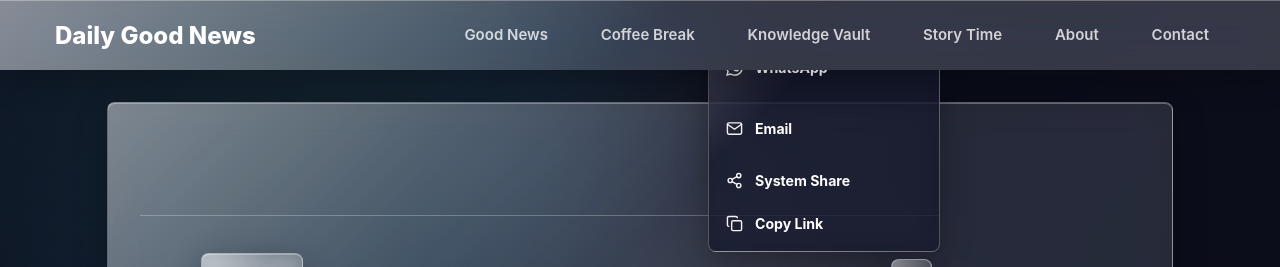
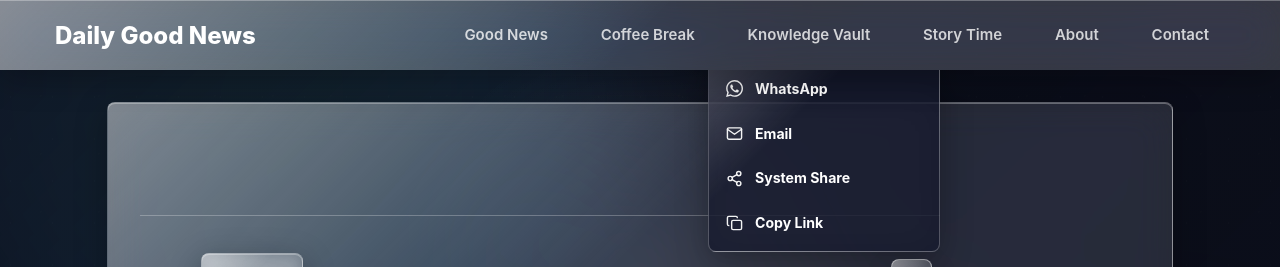
Before and after one commit to skillsharer/dailygoodnews-frontend, a Flask app: template templates/article_item.html in a window 1280 px wide, after a click on "Share". Shown: the top 267 px of the page. Run offline with Flask 3, Linux system fonts and the light colour scheme; the template is opened without the code that fills it, so the values that code supplies are empty; parts of the project's set-up code (start-up, migrations or seed data) failed here and were passed over.

Commit message:
Fixed dropdown menu

```diff
--- a/static/css/components.css
+++ b/static/css/components.css
@@ -1763,43 +1763,56 @@ h2.section-title::after {
     backdrop-filter: var(--blur-md) saturate(160%);
     box-shadow: var(--shadow-panel);
     transform-origin: bottom right;
+    overflow: hidden;
 }
 
 .share-menu-item {
+    box-sizing: border-box;
     display: grid;
     grid-template-columns: 1.15rem 1fr;
     align-items: center;
     gap: 0.65rem;
     width: 100%;
-    min-height: 2.45rem;
-    padding: 0.55rem 0.65rem;
+    height: 2.55rem;
+    min-height: 2.55rem;
+    margin: 0;
+    padding: 0 0.65rem;
     border: 0;
     border-radius: calc(var(--radius-md) - 2px);
     background: transparent;
     color: var(--color-text);
-    font: inherit;
+    font-family: inherit;
     font-size: 0.88rem;
     font-weight: 750;
     line-height: 1.1;
     text-align: left;
     text-decoration: none;
     cursor: pointer;
-    transition: background 0.18s ease, transform 0.18s ease, color 0.18s ease;
+    white-space: nowrap;
+    transition: background 0.18s ease, color 0.18s ease;
 }
 
 .share-menu-item:hover,
 .share-menu-item:focus-visible,
 .share-menu-item.is-copied {
-    transform: translateX(2px);
     background: rgba(255, 255, 255, 0.12);
     color: #ffffff;
 }
 
 .share-menu-button {
     appearance: none;
+    -webkit-appearance: none;
+}
+
+.share-menu-item span {
+    display: block;
+    min-width: 0;
+    overflow: hidden;
+    text-overflow: ellipsis;
 }
 
 .social-share .share-menu .social-icon {
+    display: block;
     width: 1.05rem;
     height: 1.05rem;
     opacity: 0.95;
```
